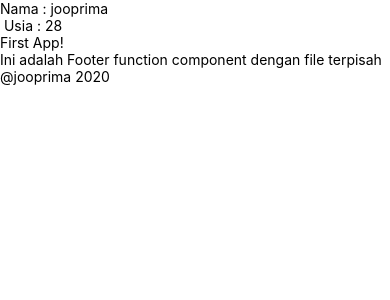
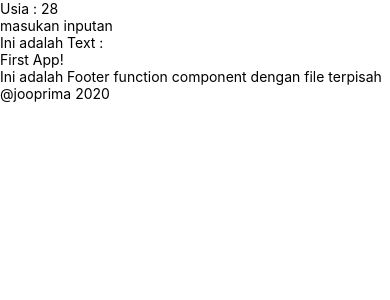
Before and after one commit to jooprima/hello_react_native, a React Native app: screen / in a window 390 px wide. Shown: the top 300 px of the page. Built offline with nearby package versions, Linux system fonts and the light colour scheme.

Commit message:
handle textInput

```diff
--- a/App.js
+++ b/App.js
@@ -17,7 +17,6 @@ export default class App extends Component {
       <>
         <View>
           <StatusBar backgroundColor="blue" />
-          <Header person="Nama : jooprima" />
           <Header usia="Usia : 28" />
           <Text>First App!</Text>
           <Footer tahun="2020" />
--- a/Header.js
+++ b/Header.js
@@ -1,19 +1,30 @@
 import React, {Component} from 'react';
-import {Text} from 'react-native';
+import {Text, View, TextInput} from 'react-native';
 
 class Header extends Component {
   constructor(props) {
     super(props);
     this.state = {
       umur: this.props.usia,
+      inputan: '',
     };
   }
 
+  handleInput = event => {
+    this.setState({inputan: event});
+  };
+
   render() {
     return (
-      <Text>
-        {this.props.person} {this.state.umur}
-      </Text>
+      <View>
+        <Text>{this.state.umur}</Text>
+        <TextInput
+          onChangeText={this.handleInput}
+          placeholder="masukan inputan"
+          value={this.state.inputan}
+        />
+        <Text>Ini adalah Text : {this.state.inputan}</Text>
+      </View>
     );
   }
 }
```
